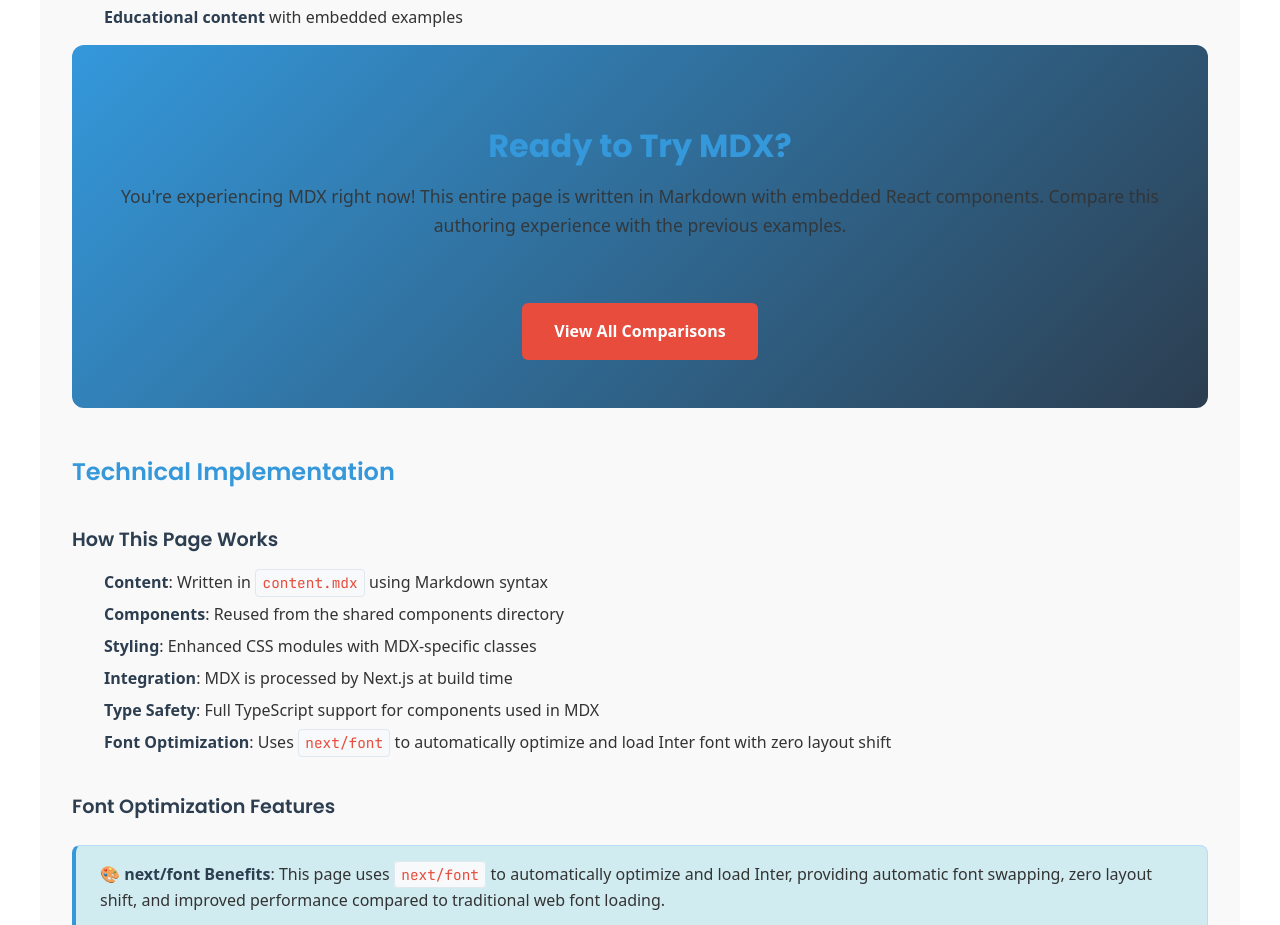
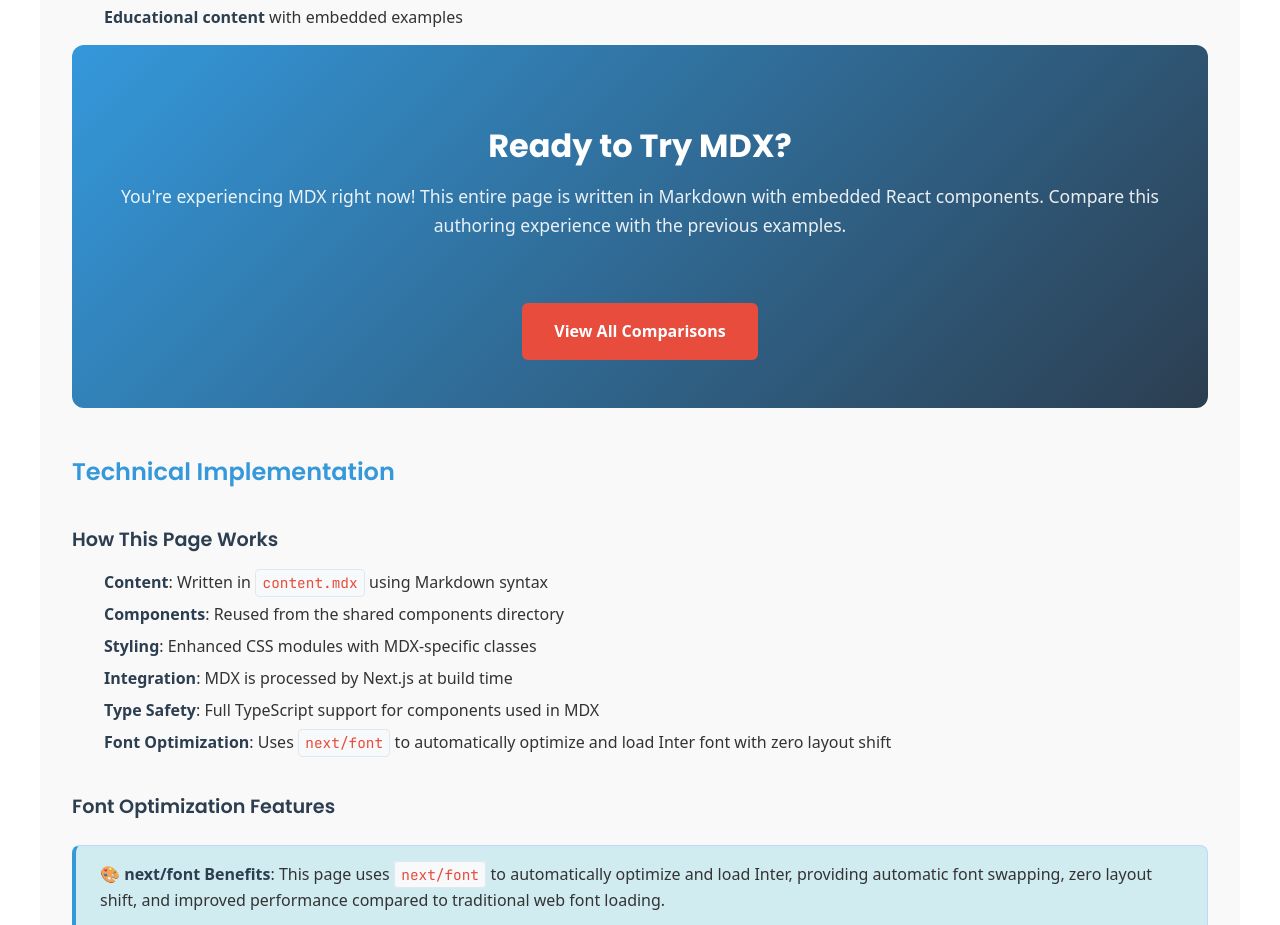
Before and after one commit to webventurer/landing-nextjs, a Next.js app: page /comparison5 in a window 1280 px wide. Shown: the part 5700-6625 px from the top of the page. Built offline with nearby package versions, Linux system fonts and the light colour scheme.

Commit message:
Ensure CTA component uses white text like comparison3
- Ensure h2, p, and link elements all use white text consistently
- Fixes any color inheritance issues from .content wrappers
- Matches comparison3 white text styling exactly

```diff
--- a/src/components/CTA/CTA.module.scss
+++ b/src/components/CTA/CTA.module.scss
@@ -30,7 +30,7 @@ $transition-button: background 0.3s ease;
   align-items: center;
   text-align: center;
   background: $gradient-background;
-  color: $color-white;
+  color: $color-white !important;
   padding: $padding-container;
   border-radius: $border-radius-container;
   margin-bottom: $margin-bottom-container;
@@ -39,12 +39,14 @@ $transition-button: background 0.3s ease;
     font-size: $font-size-title;
     margin-bottom: $margin-title;
     font-weight: $font-weight-title;
+    color: $color-white !important;
   }
 
   p {
     font-size: $font-size-text;
     margin-bottom: $margin-text;
     opacity: $opacity-text;
+    color: $color-white !important;
   }
 }
 
@@ -54,7 +56,7 @@ $transition-button: background 0.3s ease;
   a {
     display: inline-block;
     background: $color-button;
-    color: $color-white;
+    color: $color-white !important;
     padding: $padding-button;
     text-decoration: none;
     border-radius: $border-radius-button;
@@ -63,6 +65,7 @@ $transition-button: background 0.3s ease;
 
     &:hover {
       background: $color-button-hover;
+      color: $color-white !important;
     }
   }
 }
```
